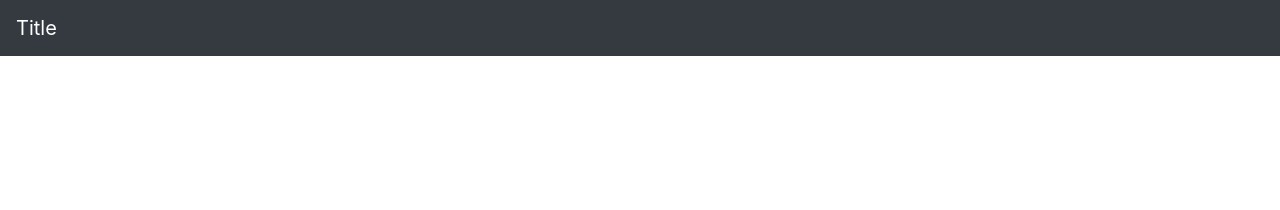
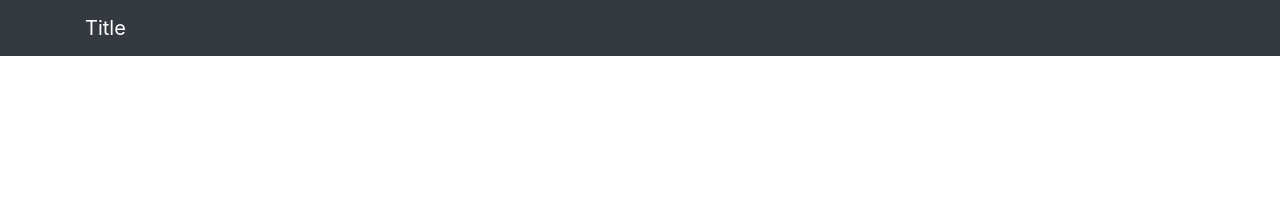
Before and after one commit to rcvalle/jekyll-theme-bootstrap4, a Jekyll site: the page built from index.html, in a window 1280 px wide. Shown: the top 210 px of the page. Built offline with Jekyll 4.4.1, drawn with Linux system fonts in a browser that asks for light colours; the list of posts is cut into pages by our own code.

Commit message:
Change default and navigation container sizes

```diff
--- a/_includes/navigation.html
+++ b/_includes/navigation.html
@@ -1,4 +1,5 @@
 <nav class="navbar navbar-expand-lg sticky-top navbar-dark bg-dark">
+  <div class="container-md">
     {% if page.type == "home" and paginator.page == 1 %}
       <a href="{{ "/" | relative_url }}" class="navbar-brand">{{ site.title | liquify }}</a>
     {% else %}
@@ -21,4 +22,5 @@
         {% endfor %}
       </div>
     </div>
+  </div>
 </nav>
--- a/_layouts/default.html
+++ b/_layouts/default.html
@@ -18,7 +18,7 @@
   </head>
   <body>
     {% include navigation.html %}
-    <div class="container my-3 my-lg-5">
+    <div class="container-sm my-3 my-lg-5">
       {{ content }}
     </div>
     <script src="https://cdn.jsdelivr.net/npm/jquery@3/dist/jquery.min.js" crossorigin="anonymous"></script>
```
Lines whose indentation alone changed are shown as unchanged.
